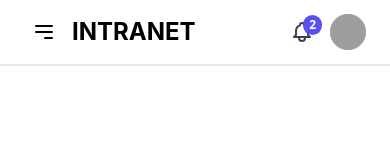
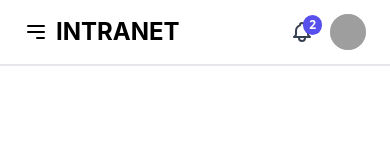
Before and after one commit to albertoG-MG/nodejs_react_mysql_template, a React (Create React App) app in the folder frontend/: page / in a window 390 px wide. Shown: the top 160 px of the page. Built offline with nearby package versions, Linux system fonts and the light colour scheme; sample sign-in values are in the browser's storage; grey boxes are pictures that could not be loaded; a web font is replaced by a local one.

Commit message:
Se corrige un problema de responsividad

```diff
--- a/frontend/src/components/NavbarMenu.js
+++ b/frontend/src/components/NavbarMenu.js
@@ -24,7 +24,7 @@ export default function NavbarMenu({ onToggleSidebar }) {
     <div className="bg-white fixed top-0 w-full z-10">
       <div className="w-full border-b-2 border-gray-200">
         <div className="flex justify-between items-center mx-auto h-16 px-4">
-          <button onClick={onToggleSidebar}  name="hamburger" className="px-4 md:hidden">
+          <button onClick={onToggleSidebar}  name="hamburger" className="px-2 md:hidden">
               <svg className="w-6 h-6 text-black" fill="none" stroke="currentColor" viewBox="0 0 24 24" xmlns="http://www.w3.org/2000/svg">
                   <path strokeLinecap="round" strokeLinejoin="round" strokeWidth="2" d="M4 6h16M4 12h16m-7 6h7" />
               </svg>
```
